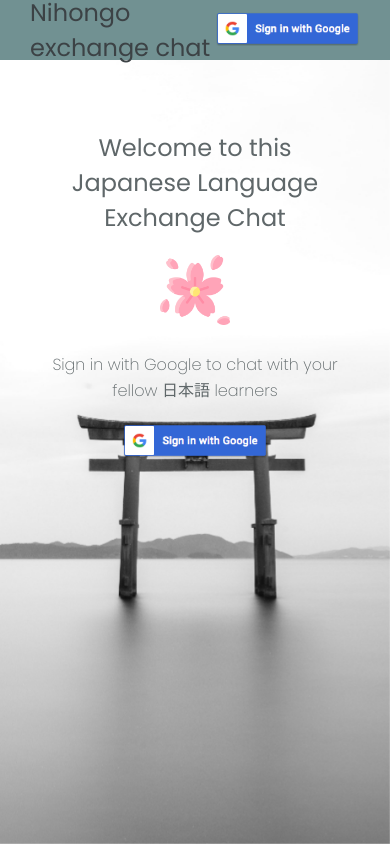
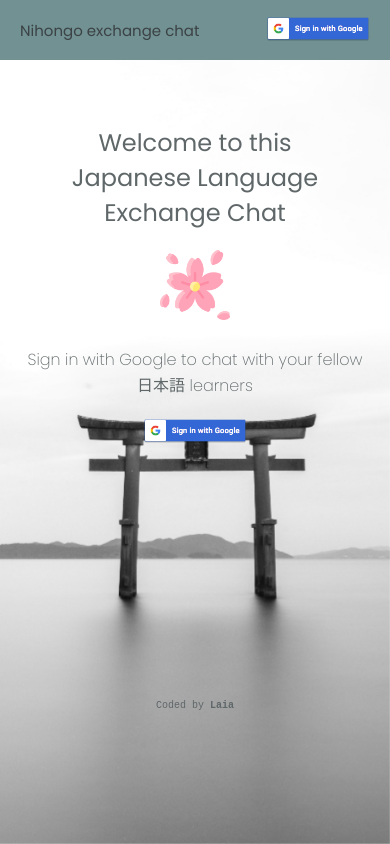
Before and after one commit to LaiaCastilla/chat-app, a React (Create React App) app: page / in a window 390 px wide. Built offline with nearby package versions, Linux system fonts and the light colour scheme; no server answers; a web font is replaced by a local one.

Commit message:
made it responsive

```diff
--- a/src/App.css
+++ b/src/App.css
@@ -207,3 +207,47 @@ h2.welcome__title {
   border: 1px solid #5f6769;
   color: #f5f3f2;
 }
+
+@media (max-width: 600px) {
+  h1 {
+    font-size: 15px;
+  }
+  .nav-bar {
+    padding: 10px 20px;
+  }
+  .sign-in > img {
+    height: 25px;
+    width: auto;
+  }
+  .welcome {
+    padding: 25px;
+    margin-top: 40px;
+  }
+}
+@media (max-width: 400px) and (max-height: 800px) {
+  .welcome {
+    padding: 10px 30px;
+    margin-top: 10px;
+    font-size: 15px;
+  }
+  h2 {
+    font-size: 20px;
+  }
+}
+@media (min-height: 1100px) {
+  .footer {
+    top: 1050px;
+  }
+}
+
+@media (max-height: 850px) {
+  .footer {
+    top: 700px;
+    font-size: 10px;
+  }
+}
+@media (max-height: 700px) {
+  .footer {
+    top: 600px;
+  }
+}
```
